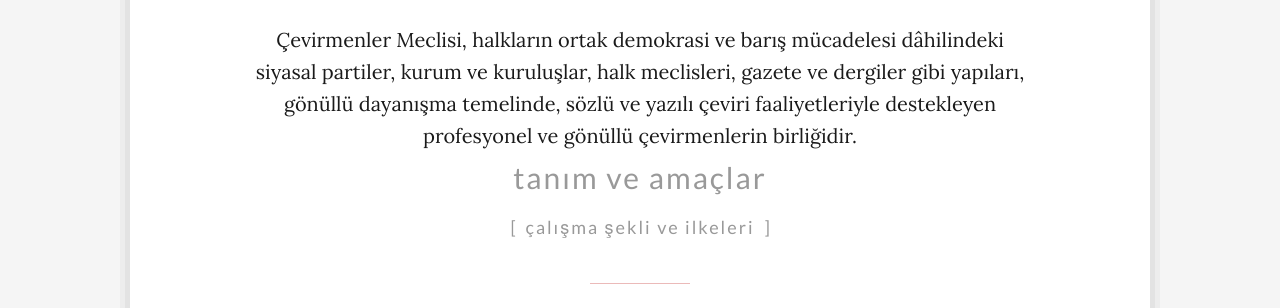
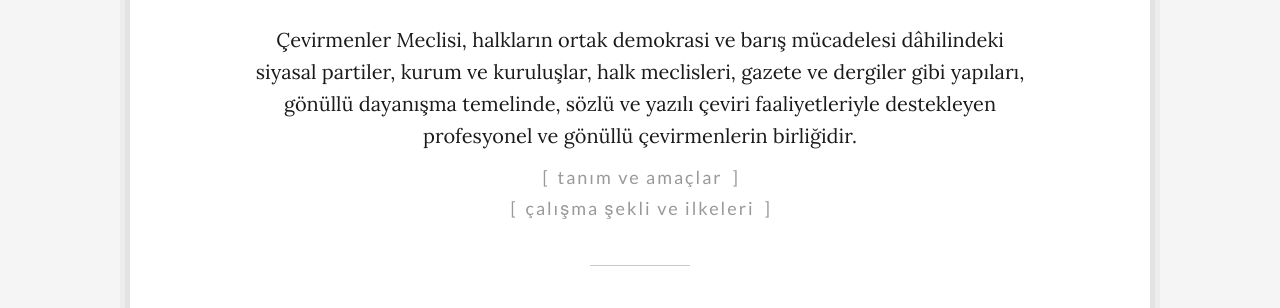
Before and after one commit to wergeran/wergeran.github.io, a plain HTML site: page index.html in a window 1280 px wide. Shown: the part 107-415 px from the top of the page. Drawn offline with Linux system fonts and the light colour scheme.

Commit message:
Update index.html

```diff
--- a/index.html
+++ b/index.html
@@ -17,7 +17,7 @@
       <img src="images/logo.png" alt="Çevirmenler Meclisi" class="u-max-full-width">
       <h3>Çevirmenler Meclisi, halkların ortak demokrasi ve barış mücadelesi dâhilindeki siyasal partiler, kurum ve kuruluşlar, halk meclisleri, gazete ve dergiler gibi yapıları, gönüllü dayanışma temelinde, sözlü ve yazılı çeviri faaliyetleriyle destekleyen profesyonel ve gönüllü çevirmenlerin birliğidir.</h3>
 
-      <h4>tanım ve amaçlar</h4>
+      <h5>tanım ve amaçlar</h5>
       <div class="accordion-content">
         <p>Yapılara sağladığı desteğin yanı sıra <em>demokratik konfederalizm, toplumsal ekoloji, toplumsal cinsiyet, komünal ekonomik üretim ve dayanışma modelleri, çatışma çözümleri ve toplumsal barış</em> gibi alanlarda yazılmış metinlerin çeviri, düzeltme ve yayına hazırlama çalışmalarını yapar.</p>
         <p>Halklar arası ilişki ve temaslarda sözlü ve yazılı çeviri faaliyetiyle iletişimin sağlanması amacıyla çalışır.</p>
```
